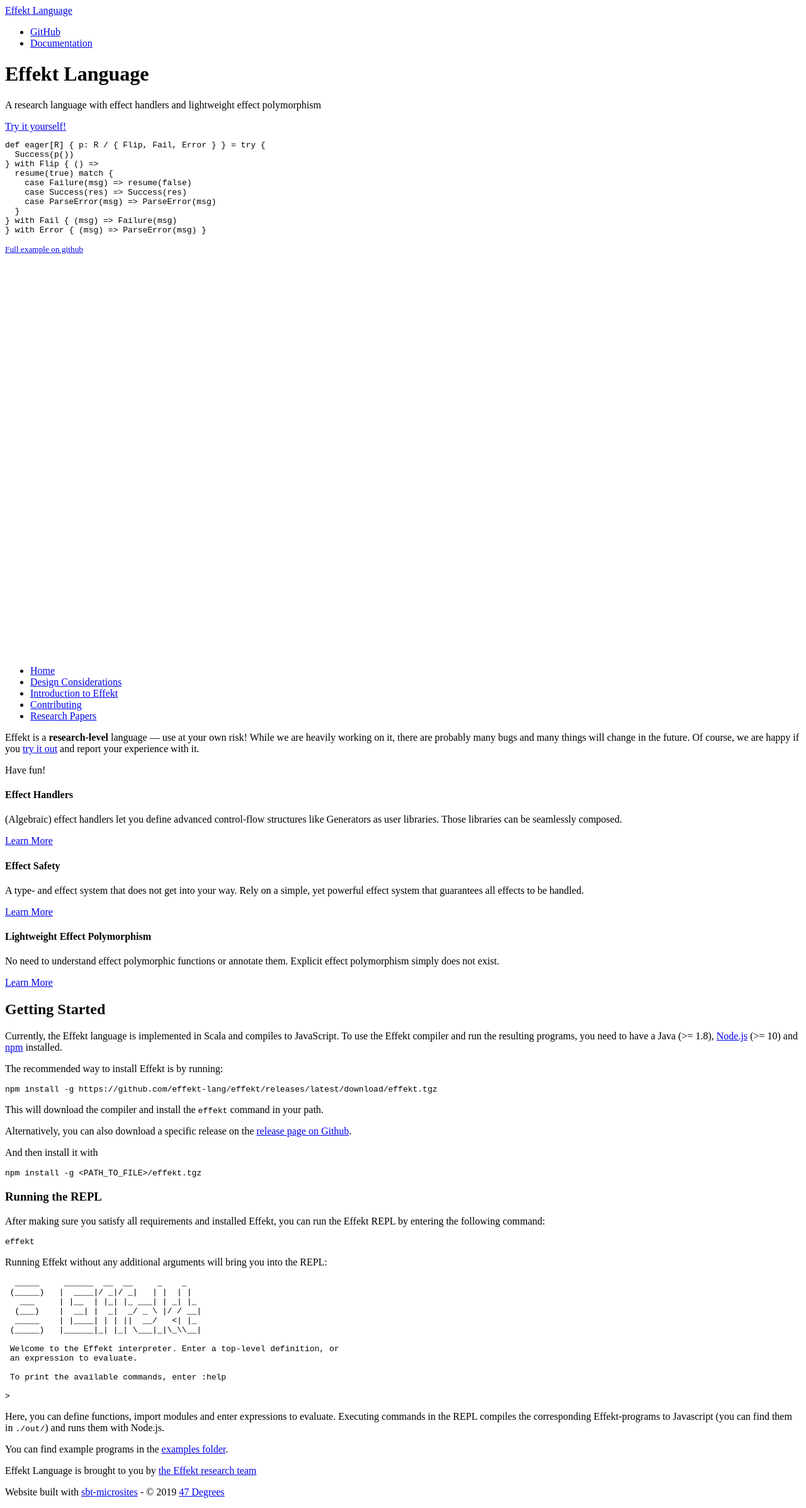
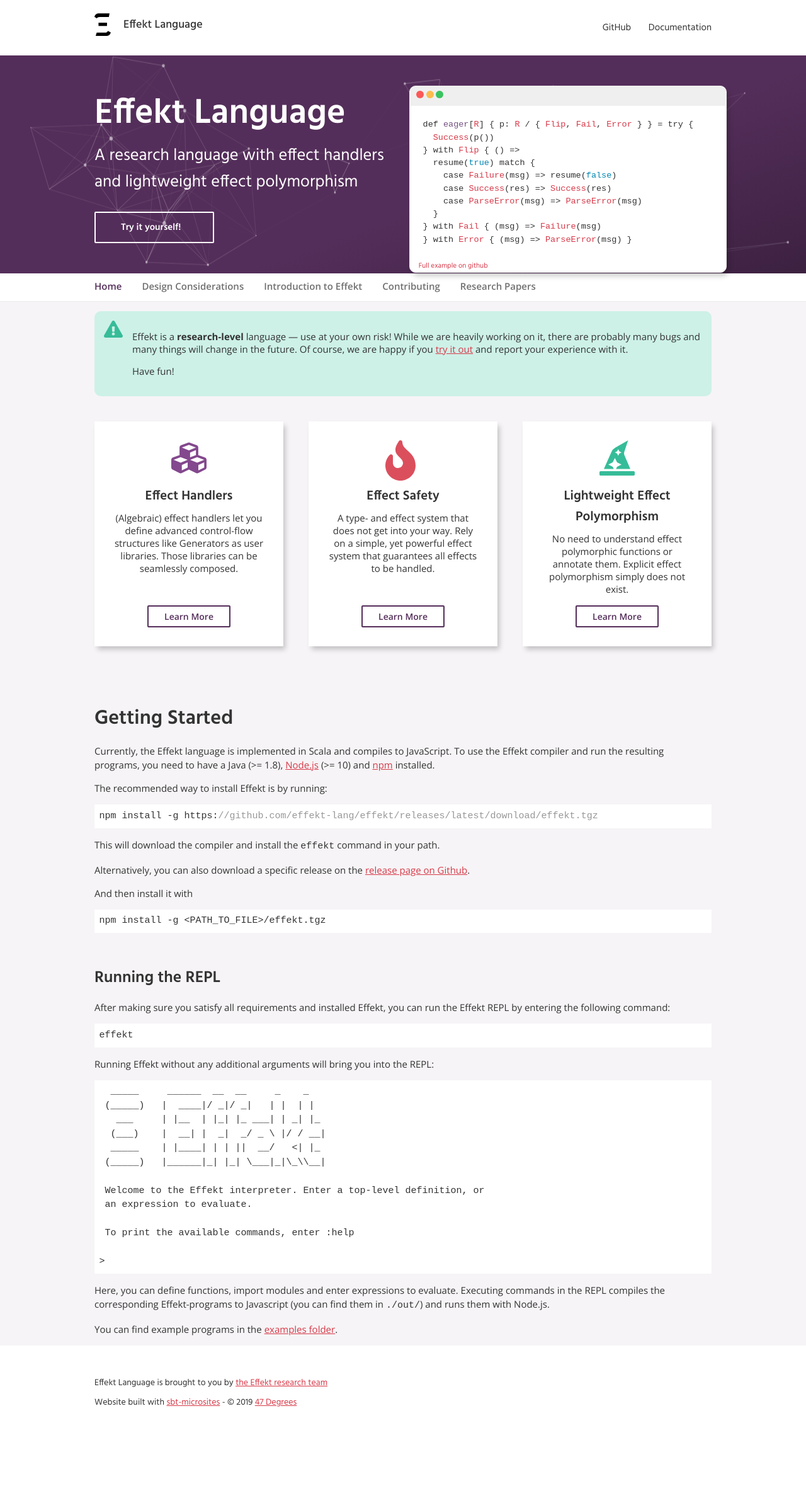
Before and after one commit to effekt-lang/effekt-website, a Jekyll site: the page built from index.md, in a window 1280 px wide. Shown: the whole page at 63% size. Built offline with Jekyll 4.4.1, drawn with Linux system fonts in a browser that asks for light colours; after the commit the page ends 2286 px from its top, so only the background shows below that.

Commit message:
Change url

```diff
--- a/_config.yml
+++ b/_config.yml
@@ -1,6 +1,6 @@
 name: Effekt Language
 url: 'https://effekt-lang.github.io/'
-baseurl: 'effekt-website/'
+baseurl: 'effekt-website'
 githuburl: https://github.com/effekt-lang/effekt
 description: A research language with effect handlers and lightweight effect polymorphism
 highlighter: rouge
--- a/_layouts/default.html
+++ b/_layouts/default.html
@@ -42,9 +42,9 @@
     <link rel="icon" type="image/png" sizes="310x150" href="{{site.url}}{{site.baseurl}}/img/favicon.png" />
     <link rel="stylesheet" href="{{site.url}}{{site.baseurl}}/css/fontawesome.min.css" />
     <link rel="stylesheet" href="{{site.url}}{{site.baseurl}}/css/fontawesome.solid.min.css" />
-    <link rel="stylesheet" href="{{site.baseurl}}/highlight/styles/github-gist.css" />
-    <link rel="stylesheet" href="{{site.baseurl}}/css/light-style.css" />
-    <link rel="stylesheet" href="{{site.baseurl}}/css/custom.css" />
+    <link rel="stylesheet" href="{{site.url}}{{site.baseurl}}/highlight/styles/github-gist.css" />
+    <link rel="stylesheet" href="{{site.url}}{{site.baseurl}}/css/light-style.css" />
+    <link rel="stylesheet" href="{{site.url}}{{site.baseurl}}/css/custom.css" />
 </head>
 
 {% if layout.pagetype %}
```
